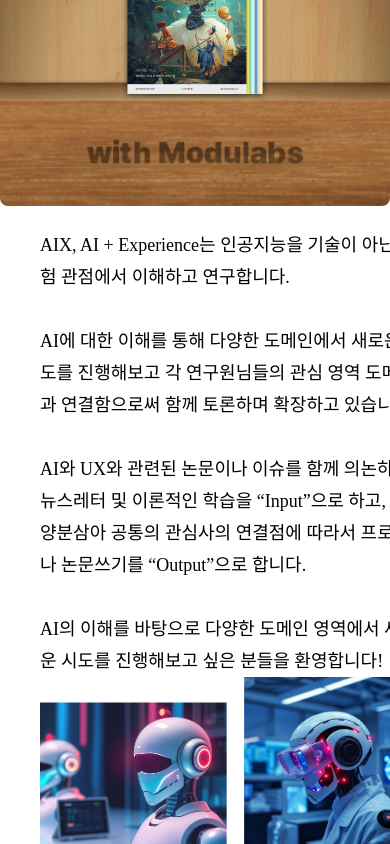
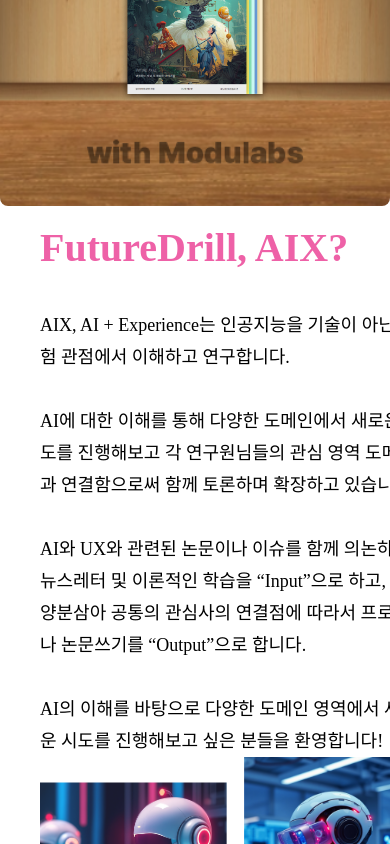
Before and after one commit to songye38/futuredrill_web, a React (Create React App) app: page / in a window 390 px wide. Shown: the part 760-1604 px from the top of the page. Built offline with nearby package versions, Linux system fonts and the light colour scheme; a web font is replaced by a local one.

Commit message:
Update second-section padding-top 100px로 변경

```diff
--- a/src/App.css
+++ b/src/App.css
@@ -135,7 +135,7 @@ body {
   }
   .second_section {
     margin : 40px;
-    padding-top : 20px;
+    padding-top : 100px;
     width: 100%; /* 부모 컨테이너 너비를 화면 너비로 설정 */
     height: auto; /* 부모 요소 높이를 화면 높이로 설정 */
     display: flex;
```
